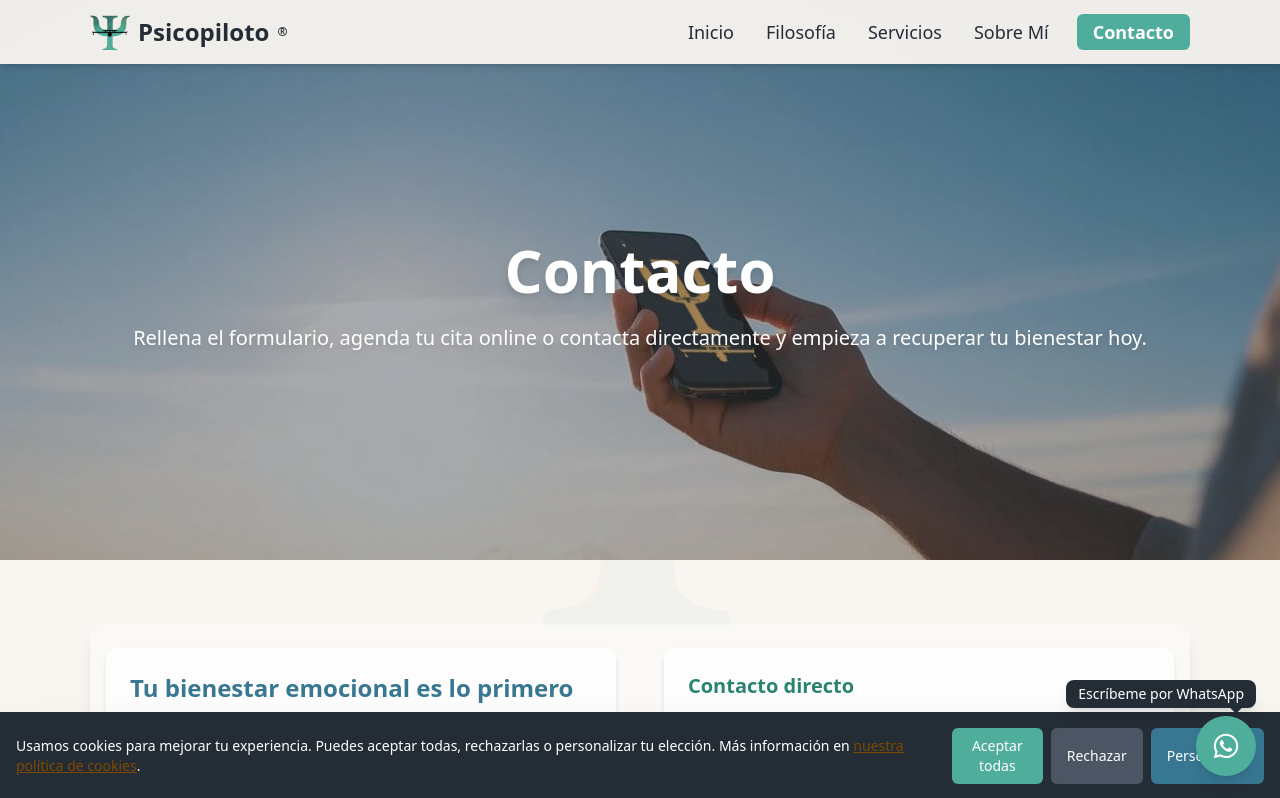
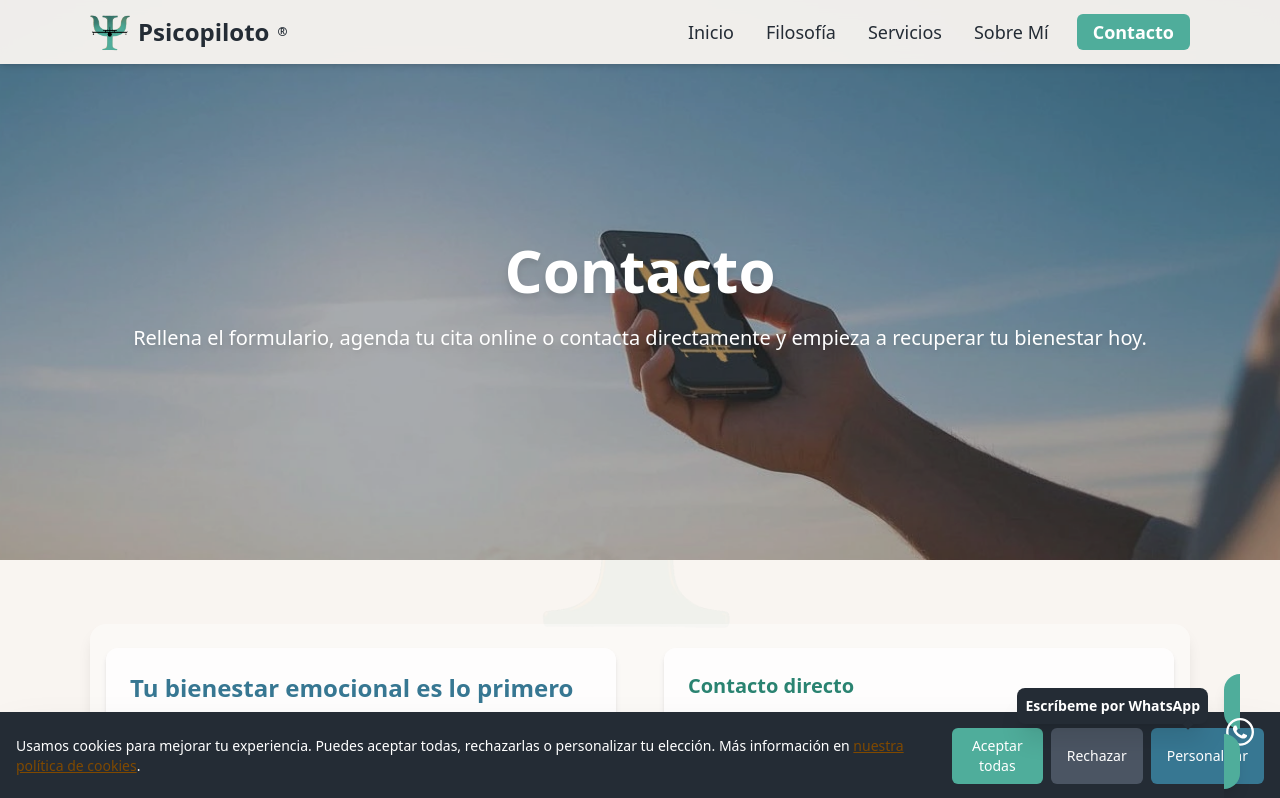
Before and after one commit to psicopiloto/psicopilotopage1, a Next.js app: page /contacto in a window 1280 px wide. Shown: the top 798 px of the page. Built offline with nearby package versions, Linux system fonts and the light colour scheme.

Commit message:
Update WhatsAppButton.jsx

```diff
--- a/components/WhatsAppButton.jsx
+++ b/components/WhatsAppButton.jsx
@@ -2,8 +2,6 @@
 
 import { FaWhatsapp } from "react-icons/fa";
 import { useState, useEffect } from "react";
-// Importar 'Link' de Next.js si se necesita navegación interna,
-// pero aquí usamos 'a' ya que es un enlace externo (WhatsApp).
 
 export default function WhatsAppButton() {
   const [showButton, setShowButton] = useState(false);
@@ -11,22 +9,20 @@ export default function WhatsAppButton() {
   const [hovered, setHovered] = useState(false);
 
   useEffect(() => {
-    // La estrategia de retraso y tooltip es excelente para la conversión.
-
-    // Mostrar el botón a los 1.5s (reducido para LCP y UX)
+    // ✨ CAMBIO: Reducir el delay para aparecer más rápido (de 3s a 1.5s)
     const buttonTimer = setTimeout(() => {
       setShowButton(true);
-    }, 1500); // ✨ CORRECCIÓN A: Se reduce el delay de 3s a 1.5s para aparecer más rápido.
+    }, 1500);
 
-    // Mostrar el tooltip a los 2.5s (después de que aparece el botón)
+    // Mostrar el tooltip (de 5s a 2.5s)
     const tooltipTimer = setTimeout(() => {
       setShowTooltip(true);
-    }, 2500); // ✨ CORRECCIÓN A: Se reduce el delay.
+    }, 2500);
 
-    // Ocultar el tooltip a los 8.5s (después de 6s de visibilidad)
+    // Ocultar el tooltip (después de 6s de visibilidad)
     const hideTooltipTimer = setTimeout(() => {
       setShowTooltip(false);
-    }, 8500); // Reducir a 8.5s para no saturar.
+    }, 8500);
 
     return () => {
       clearTimeout(buttonTimer);
@@ -37,25 +33,27 @@ export default function WhatsAppButton() {
 
   return (
     <div
-      className="fixed bottom-6 right-6 z-50 flex flex-col items-end"
+      className="fixed bottom-6 right-6 z-50"
       onMouseEnter={() => setHovered(true)}
       onMouseLeave={() => setHovered(false)}
     >
-      {/* Tooltip con aparición automática + hover */}
+      {/* Tooltip con animación */}
       <div
-        // ✨ CORRECCIÓN B: Se mejora el contraste del texto para accesibilidad (WCAG AA).
-        // Se utiliza 'bg-psicopiloto-gray-700' si existe, o un negro puro.
-        className={`relative mb-2 px-3 py-1 bg-psicopiloto-gray-700 text-white text-sm rounded-lg shadow-lg transition-all duration-500 ${
-          showTooltip || hovered
+        className={`
+          absolute right-full mr-4 p-2 w-max rounded-lg bg-psicopiloto-gray-700 text-white text-sm font-semibold shadow-xl
+          whitespace-nowrap transition-all duration-300 transform
+          ${
+            showTooltip || hovered
             ? "opacity-100 translate-y-0"
             : "opacity-0 translate-y-2 pointer-events-none"
-        }`}
+          }`
+        }
       >
         Escríbeme por WhatsApp
         {/* Flecha */}
         <div
            className="absolute -bottom-1 right-4 w-2 h-2 bg-psicopiloto-gray-700 rotate-45"
-           aria-hidden="true" // ✨ CORRECCIÓN C: La flecha es decorativa, ocultar de lectores de pantalla.
+           aria-hidden="true"
         ></div>
       </div>
 
@@ -64,9 +62,7 @@ export default function WhatsAppButton() {
         href="https://wa.me/34676230537"
         target="_blank"
         rel="noopener noreferrer"
-        // ✨ CORRECCIÓN D: Mejoras de diseño y accesibilidad (foco/contraste)
-        // Se usa `psicopiloto-green-500` para coherencia con tu paleta.
-        // Se añade `focus:ring` para accesibilidad con teclado.
+        aria-label="Contactar por WhatsApp"
         className={`
           bg-psicopiloto-green-500 text-white p-4 rounded-full shadow-lg transition
           hover:bg-psicopiloto-green-600
@@ -77,9 +73,8 @@ export default function WhatsAppButton() {
             : "scale-0 opacity-0"
           }
         `}
-        aria-label="Contactar a Psicopiloto por WhatsApp para agendar una sesión" // ✨ CORRECCIÓN E: Mejora la descripción del aria-label.
       >
-        <FaWhatsapp size={28} aria-hidden="true" /> {/* ✨ CORRECCIÓN C: El icono es decorativo. */}
+        <FaWhatsapp className="w-8 h-8" aria-hidden="true" />
       </a>
     </div>
   );
```
